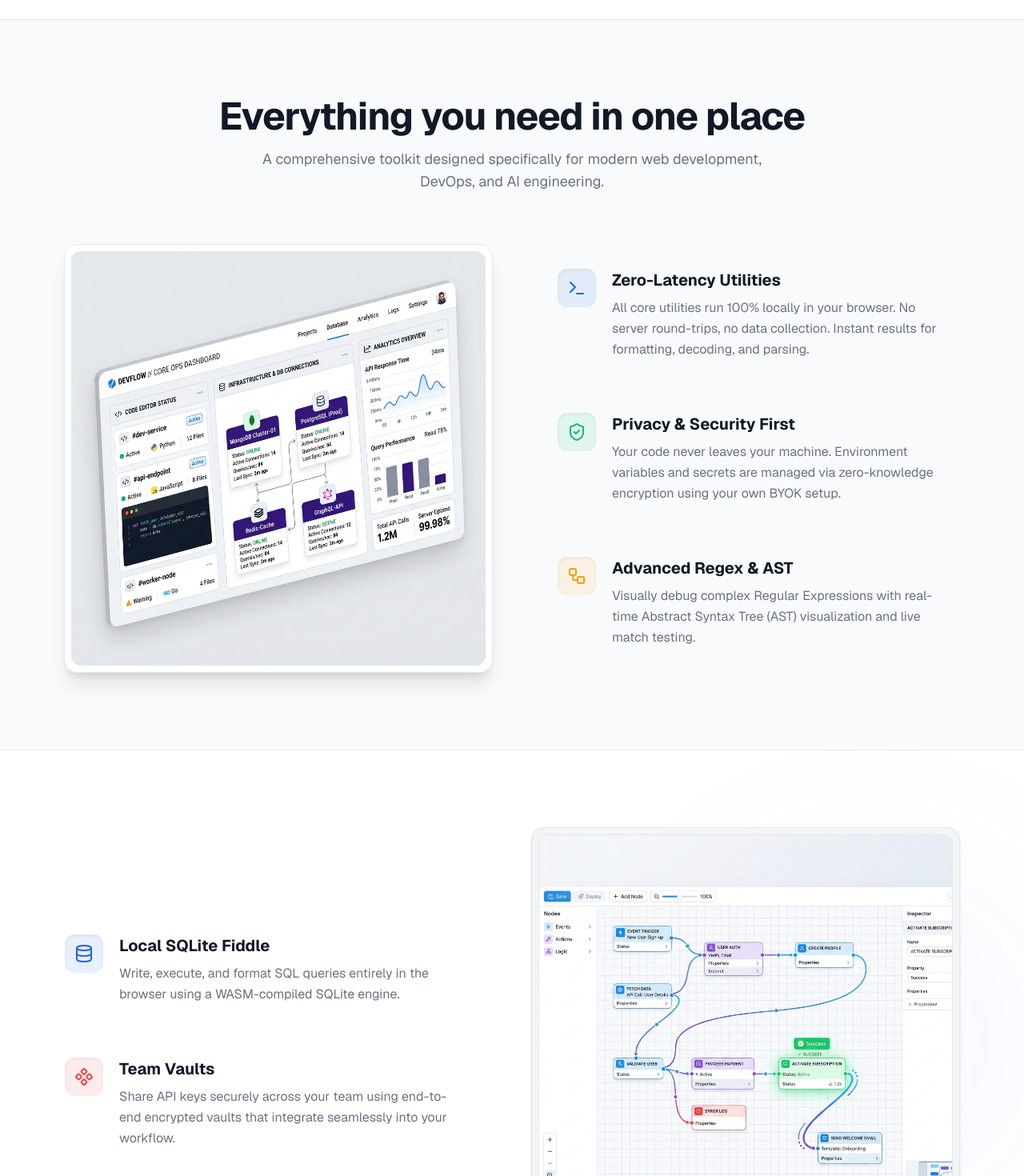
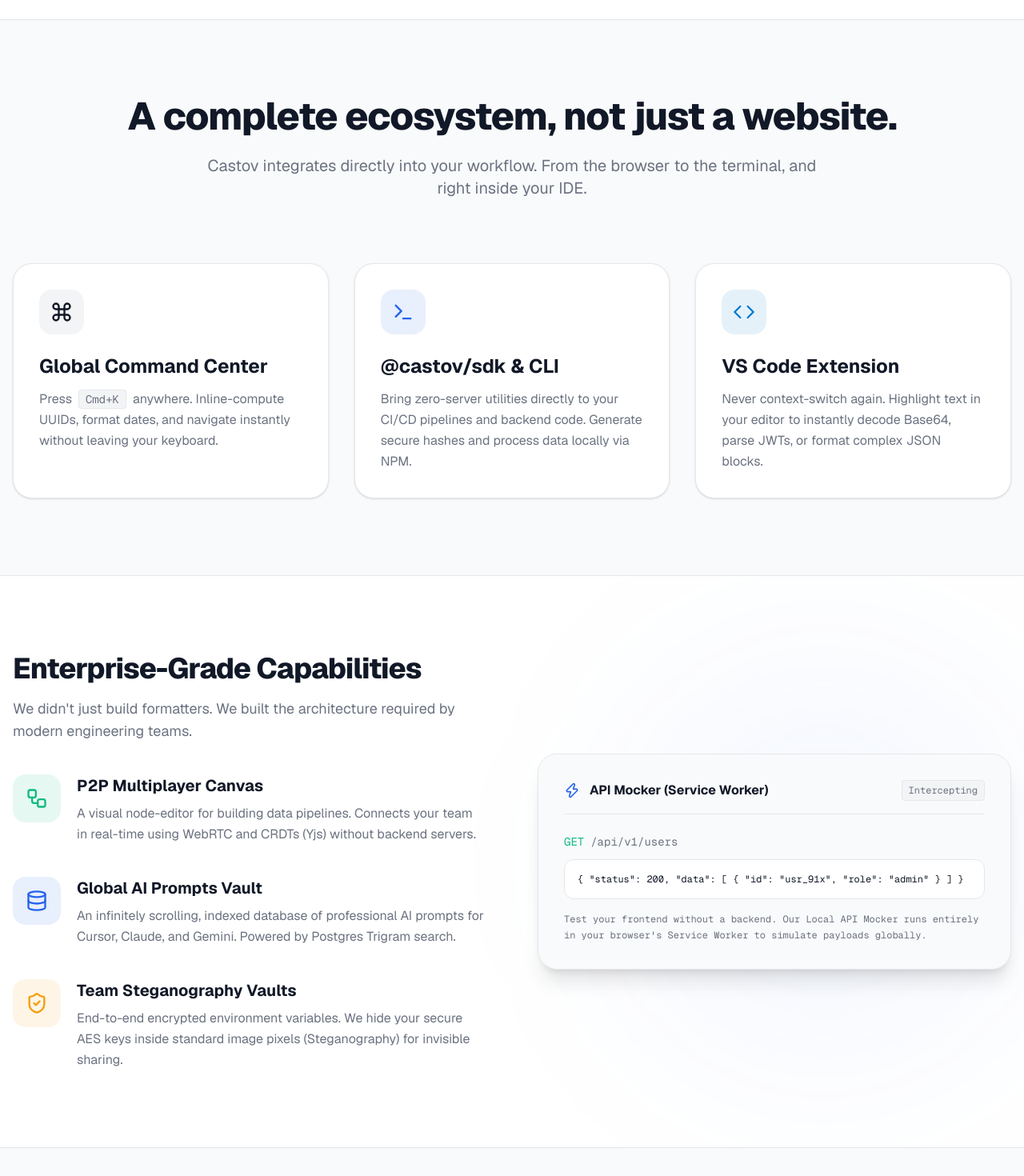
Before and after one commit to benidira/timeforge, a Next.js app: page / in a window 1280 px wide. Shown: the part 780-2250 px from the top of the page at 80% size. Built offline with nearby package versions, Linux system fonts and the light colour scheme; no server answers.

Commit message:
feat: showcase entire ecosystem and flagship features on homepage

```diff
--- a/src/app/page.tsx
+++ b/src/app/page.tsx
@@ -6,7 +6,7 @@
 import { HOME_FAQ } from "@/content/home";
 import { buildMetadata, faqJsonLd, websiteJsonLd } from "@/lib/seo";
 import { JsonLd } from "@/components/json-ld";
-import { ArrowRight, Terminal, ShieldCheck, Workflow, Database, Component, Play, Lock, Command, Zap } from "lucide-react";
+import { ArrowRight, Terminal, ShieldCheck, Workflow, Database, Component, Play, Lock, Command, Zap, Code } from "lucide-react";
 
 export const metadata: Metadata = buildMetadata({
   title: "Castov | Developer Tools & Engineering Workspace",
@@ -54,109 +54,130 @@
         </div>
       </section>
 
-      {/* --- PRODUCT SHOWCASE / IMAGES --- */}
+            {/* --- THE ECOSYSTEM SHOWCASE --- */}
       <section className="py-24 border-b border-line bg-card relative overflow-hidden">
-        <div className="container mx-auto px-4 max-w-6xl relative z-10">
-          <div className="text-center mb-16">
-            <h2 className="text-3xl lg:text-5xl font-bold tracking-tight mb-4">Everything you need in one place</h2>
-            <p className="text-muted text-lg max-w-2xl mx-auto">
-              A comprehensive toolkit designed specifically for modern web development, DevOps, and AI engineering.
+        <div className="container mx-auto px-4 max-w-7xl relative z-10">
+          <div className="text-center mb-20">
+            <h2 className="text-4xl lg:text-5xl font-extrabold tracking-tight mb-6 text-fg">A complete ecosystem, not just a website.</h2>
+            <p className="text-muted text-lg lg:text-xl max-w-3xl mx-auto">
+              Castov integrates directly into your workflow. From the browser to the terminal, and right inside your IDE.
             </p>
           </div>
 
-          <div className="grid md:grid-cols-2 gap-12 items-center">
-            <div className="bg-bg rounded-2xl border border-line p-2 shadow-xl overflow-hidden group">
-              <div className="overflow-hidden rounded-xl">
-                <Image
-                  src="/hero-dashboard.jpg"
-                  alt="Castov Developer Dashboard"
-                  width={800}
-                  height={500}
-                  className="w-full h-auto object-cover transition-transform duration-700 group-hover:scale-105"
-                  priority
-                />
+          <div className="grid md:grid-cols-2 lg:grid-cols-3 gap-8">
+            {/* Cmd+K */}
+            <div className="bg-bg border border-line p-8 rounded-3xl hover:border-accent/50 transition-colors shadow-sm group">
+              <div className="w-14 h-14 rounded-2xl bg-field flex items-center justify-center mb-6 group-hover:scale-110 transition-transform">
+                <Command className="text-fg w-7 h-7" />
               </div>
-            </div>
-            <div className="space-y-8 lg:pl-8">
-              <div className="flex items-start gap-5 p-4 -ml-4 rounded-2xl hover:bg-field transition-colors border border-transparent hover:border-line">
-                <div className="p-3 rounded-xl bg-accent/10 text-accent shrink-0 shadow-inner">
-                  <Terminal size={24} />
-                </div>
-                <div>
-                  <h3 className="text-xl font-bold mb-2">Zero-Latency Utilities</h3>
+              <h3 className="text-2xl font-bold mb-3 text-fg">Global Command Center</h3>
               <p className="text-muted leading-relaxed">
-                    All core utilities run 100% locally in your browser. No server round-trips, no data collection. Instant results for formatting, decoding, and parsing.
+                Press <kbd className="px-2 py-0.5 bg-field rounded border border-line mx-1 font-mono text-sm">Cmd+K</kbd> anywhere. Inline-compute UUIDs, format dates, and navigate instantly without leaving your keyboard.
               </p>
             </div>
+
+            {/* SDK & CLI */}
+            <div className="bg-bg border border-line p-8 rounded-3xl hover:border-primary/50 transition-colors shadow-sm group">
+              <div className="w-14 h-14 rounded-2xl bg-primary/10 flex items-center justify-center mb-6 group-hover:scale-110 transition-transform">
+                <Terminal className="text-primary w-7 h-7" />
+              </div>
+              <h3 className="text-2xl font-bold mb-3 text-fg">@castov/sdk & CLI</h3>
+              <p className="text-muted leading-relaxed">
+                Bring zero-server utilities directly to your CI/CD pipelines and backend code. Generate secure hashes and process data locally via NPM.
+              </p>
             </div>
 
-              <div className="flex items-start gap-5 p-4 -ml-4 rounded-2xl hover:bg-field transition-colors border border-transparent hover:border-line">
-                <div className="p-3 rounded-xl bg-success/10 text-success shrink-0 shadow-inner">
-                  <ShieldCheck size={24} />
+            {/* VS Code */}
+            <div className="bg-bg border border-line p-8 rounded-3xl hover:border-[#007ACC]/50 transition-colors shadow-sm group md:col-span-2 lg:col-span-1">
+              <div className="w-14 h-14 rounded-2xl bg-[#007ACC]/10 flex items-center justify-center mb-6 group-hover:scale-110 transition-transform">
+                <Code className="text-[#007ACC] w-7 h-7" />
               </div>
-                <div>
-                  <h3 className="text-xl font-bold mb-2">Privacy & Security First</h3>
+              <h3 className="text-2xl font-bold mb-3 text-fg">VS Code Extension</h3>
               <p className="text-muted leading-relaxed">
-                    Your code never leaves your machine. Environment variables and secrets are managed via zero-knowledge encryption using your own BYOK setup.
+                Never context-switch again. Highlight text in your editor to instantly decode Base64, parse JWTs, or format complex JSON blocks.
               </p>
-                </div>
-              </div>
-
-              <div className="flex items-start gap-5 p-4 -ml-4 rounded-2xl hover:bg-field transition-colors border border-transparent hover:border-line">
-                <div className="p-3 rounded-xl bg-warning/10 text-warning shrink-0 shadow-inner">
-                  <Workflow size={24} />
-                </div>
-                <div>
-                  <h3 className="text-xl font-bold mb-2">Advanced Regex & AST</h3>
-                  <p className="text-muted leading-relaxed">
-                    Visually debug complex Regular Expressions with real-time Abstract Syntax Tree (AST) visualization and live match testing.
-                  </p>
-                </div>
-              </div>
             </div>
           </div>
         </div>
       </section>
 
-      {/* --- SECOND FEATURE SHOWCASE --- */}
-      <section className="py-24 border-b border-line bg-bg relative">
-        <div className="absolute right-0 top-1/2 -translate-y-1/2 w-96 h-96 bg-accent/5 blur-[120px] rounded-full pointer-events-none" />
-        <div className="container mx-auto px-4 max-w-6xl relative z-10">
-          <div className="grid md:grid-cols-2 gap-12 items-center flex-col-reverse md:flex-row">
-            <div className="space-y-8 lg:pr-8 order-2 md:order-1">
-              <div className="flex items-start gap-5 p-4 -ml-4 rounded-2xl hover:bg-field transition-colors border border-transparent hover:border-line">
-                <div className="p-3 rounded-xl bg-accent/10 text-accent shrink-0 shadow-inner">
-                  <Database size={24} />
+      {/* --- FLAGSHIP FEATURES --- */}
+      <section className="py-24 border-b border-line bg-bg relative overflow-hidden">
+        <div className="absolute right-0 top-1/2 -translate-y-1/2 w-[500px] h-[500px] bg-accent/5 blur-[120px] rounded-full pointer-events-none" />
+        <div className="container mx-auto px-4 max-w-7xl relative z-10">
+
+          <div className="grid lg:grid-cols-2 gap-16 items-center">
+            <div className="space-y-10">
+              <div>
+                <h2 className="text-3xl lg:text-4xl font-extrabold tracking-tight mb-4 text-fg">Enterprise-Grade Capabilities</h2>
+                <p className="text-muted text-lg">
+                  We didn't just build formatters. We built the architecture required by modern engineering teams.
+                </p>
+              </div>
+
+              <div className="flex items-start gap-5 group">
+                <div className="p-4 rounded-2xl bg-success/10 text-success shrink-0">
+                  <Workflow size={28} />
                 </div>
                 <div>
-                  <h3 className="text-xl font-bold mb-2">Local SQLite Fiddle</h3>
+                  <h3 className="text-xl font-bold mb-2 group-hover:text-success transition-colors text-fg">P2P Multiplayer Canvas</h3>
                   <p className="text-muted leading-relaxed">
-                    Write, execute, and format SQL queries entirely in the browser using a WASM-compiled SQLite engine.
+                    A visual node-editor for building data pipelines. Connects your team in real-time using WebRTC and CRDTs (Yjs) without backend servers.
                   </p>
                 </div>
               </div>
 
-              <div className="flex items-start gap-5 p-4 -ml-4 rounded-2xl hover:bg-field transition-colors border border-transparent hover:border-line">
-                <div className="p-3 rounded-xl bg-danger/10 text-danger shrink-0 shadow-inner">
-                  <Component size={24} />
+              <div className="flex items-start gap-5 group">
+                <div className="p-4 rounded-2xl bg-accent/10 text-accent shrink-0">
+                  <Database size={28} />
                 </div>
                 <div>
-                  <h3 className="text-xl font-bold mb-2">Team Vaults</h3>
+                  <h3 className="text-xl font-bold mb-2 group-hover:text-accent transition-colors text-fg">Global AI Prompts Vault</h3>
                   <p className="text-muted leading-relaxed">
-                    Share API keys securely across your team using end-to-end encrypted vaults that integrate seamlessly into your workflow.
+                    An infinitely scrolling, indexed database of professional AI prompts for Cursor, Claude, and Gemini. Powered by Postgres Trigram search.
+                  </p>
+                </div>
+              </div>
+
+              <div className="flex items-start gap-5 group">
+                <div className="p-4 rounded-2xl bg-warning/10 text-warning shrink-0">
+                  <ShieldCheck size={28} />
+                </div>
+                <div>
+                  <h3 className="text-xl font-bold mb-2 group-hover:text-warning transition-colors text-fg">Team Steganography Vaults</h3>
+                  <p className="text-muted leading-relaxed">
+                    End-to-end encrypted environment variables. We hide your secure AES keys inside standard image pixels (Steganography) for invisible sharing.
                   </p>
                 </div>
               </div>
             </div>
 
-            <div className="bg-field rounded-2xl border border-line p-2 shadow-sm overflow-hidden order-1 md:order-2">
-              <Image
-                src="/canvas-workflow.jpg"
-                alt="Castov AI Canvas Workflow"
-                width={800}
-                height={500}
-                className="rounded-xl border border-line w-full h-auto"
-              />
+            <div className="bg-card border border-line p-8 rounded-3xl shadow-xl">
+              <div className="space-y-6">
+                <div className="flex items-center justify-between border-b border-line pb-4">
+                  <div className="flex items-center gap-3">
+                    <Zap className="text-primary" size={20} />
+                    <span className="font-bold text-fg">API Mocker (Service Worker)</span>
+                  </div>
+                  <span className="text-xs font-mono bg-field px-2 py-1 rounded text-muted border border-line">Intercepting</span>
+                </div>
+                <div className="font-mono text-sm space-y-3">
+                  <div className="flex text-muted">
+                    <span className="text-success mr-2">GET</span> /api/v1/users
+                  </div>
+                  <div className="bg-bg p-4 rounded-xl border border-line text-xs overflow-x-auto text-fg">
+                    {`{
+  "status": 200,
+  "data": [
+    { "id": "usr_91x", "role": "admin" }
+  ]
+}`}
+                  </div>
+                  <p className="text-muted text-xs leading-relaxed mt-4">
+                    Test your frontend without a backend. Our Local API Mocker runs entirely in your browser's Service Worker to simulate payloads globally.
+                  </p>
+                </div>
+              </div>
             </div>
           </div>
         </div>
```
Lines whose indentation alone changed are shown as unchanged.
